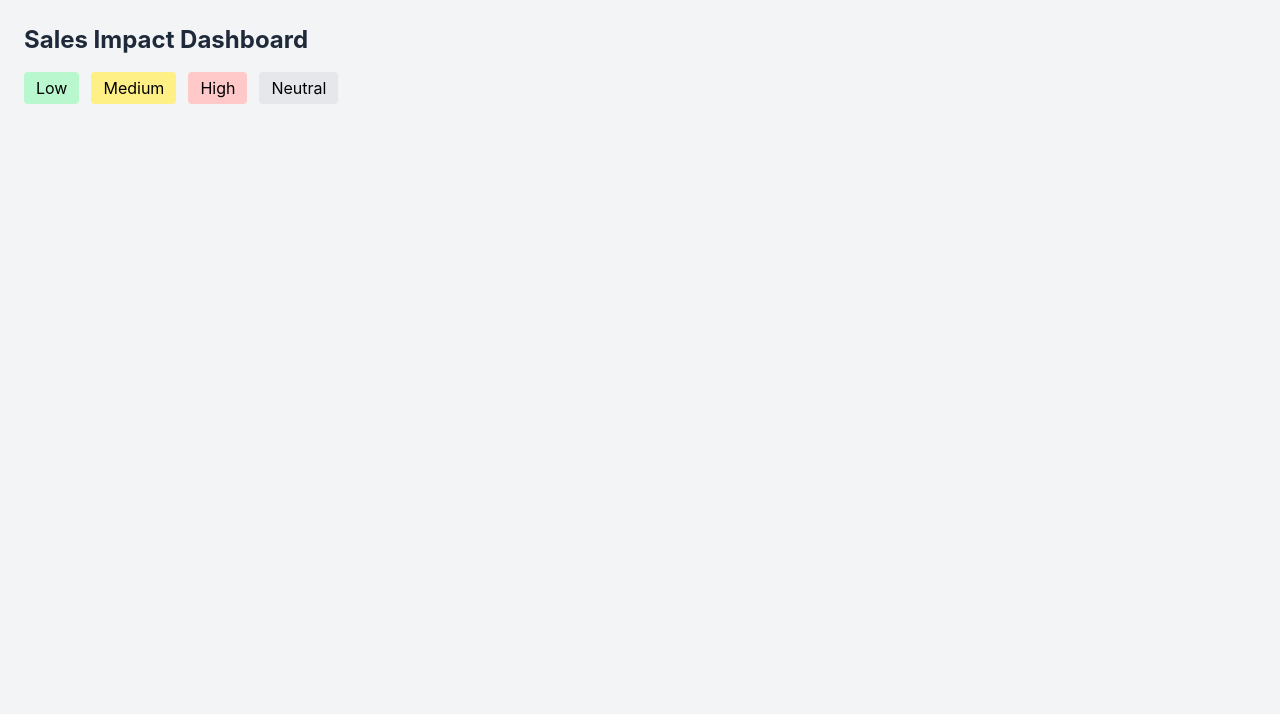
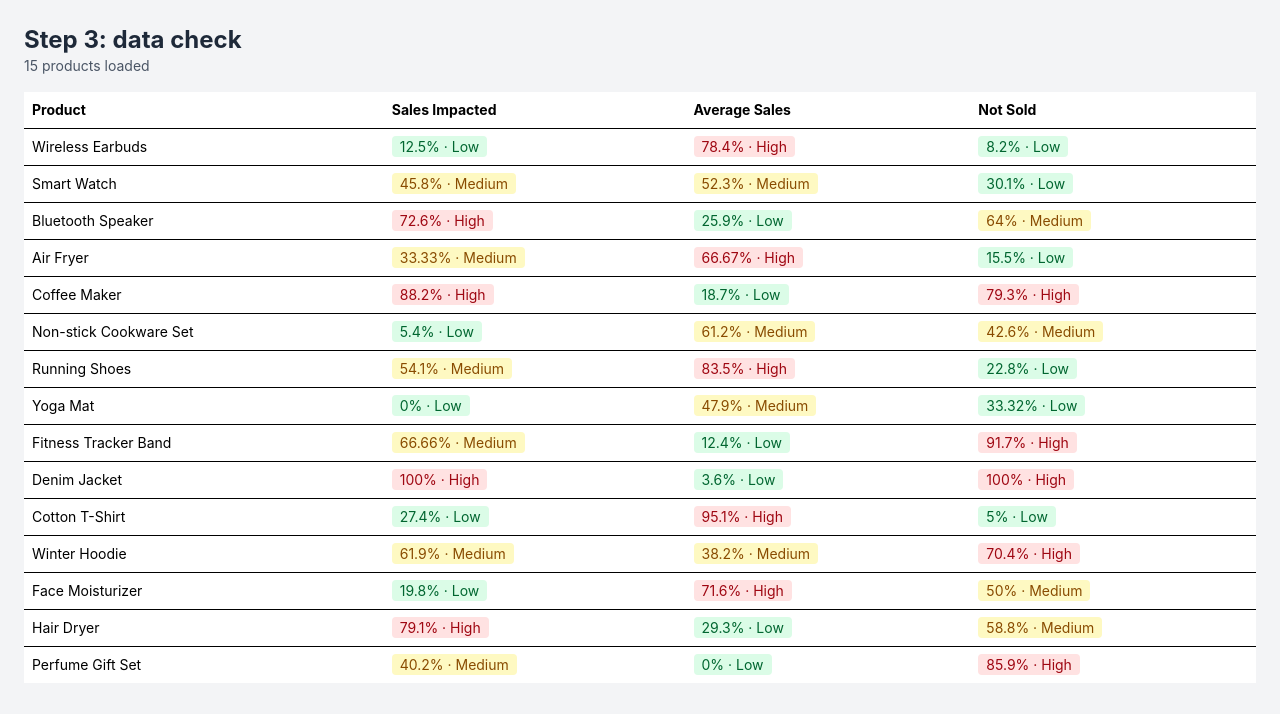
Before and after one commit to sarojsekhar/sales-impact-dashboard, a React (Vite) app: page / in a window 1280 px wide. Shown: the top 714 px of the page. Built offline with nearby package versions, Linux system fonts and the light colour scheme.

Commit message:
Step 3: product data, metrics config, level helpers

```diff
--- a/src/App.jsx
+++ b/src/App.jsx
@@ -1,14 +1,44 @@
+import products from "./data/products.json";
+import { METRICS } from "./constants/metrics";
+import { getLevel, getLevelStyles } from "./utils/levels";
+
 function App() {
   return (
     <div className="min-h-screen bg-gray-100 p-6">
-      <h1 className="text-2xl font-bold text-gray-800">
-        Sales Impact Dashboard
-      </h1>
-      <div className="mt-4 flex gap-3">
-        <span className="rounded bg-green-200 px-3 py-1">Low</span>
-        <span className="rounded bg-yellow-200 px-3 py-1">Medium</span>
-        <span className="rounded bg-red-200 px-3 py-1">High</span>
-        <span className="rounded bg-gray-200 px-3 py-1">Neutral</span>
+      <h1 className="text-2xl font-bold text-gray-800">Step 3: data check</h1>
+      <p className="text-sm text-gray-600">{products.length} products loaded</p>
+
+      <div className="mt-4 overflow-x-auto">
+        <table className="w-full bg-white text-sm">
+          <thead>
+            <tr>
+              <th className="p-2 text-left">Product</th>
+              {METRICS.map((metric) => (
+                <th key={metric.key} className="p-2 text-left">
+                  {metric.label}
+                </th>
+              ))}
+            </tr>
+          </thead>
+          <tbody>
+            {products.map((product) => (
+              <tr key={product.id} className="border-t">
+                <td className="p-2">{product.name}</td>
+                {METRICS.map((metric) => {
+                  const value = product[metric.key];
+                  const styles = getLevelStyles(getLevel(value));
+                  return (
+                    <td key={metric.key} className="p-2">
+                      <span className={`rounded px-2 py-0.5 ${styles.badge}`}>
+                        {value}% · {styles.label}
+                      </span>
+                    </td>
+                  );
+                })}
+              </tr>
+            ))}
+          </tbody>
+        </table>
       </div>
     </div>
   );
--- /dev/null
+++ b/src/constants/metrics.js
@@ -0,0 +1,16 @@
+// The three options shown in the right-column dropdown.
+// `key` matches the field name in products.json.
+// `label` is what the user sees.
+export const METRICS = [
+  { key: "salesImpacted", label: "Sales Impacted" },
+  { key: "averageSales", label: "Average Sales" },
+  { key: "notSold", label: "Not Sold" },
+];
+
+// Shown next to each option in the dropdown, e.g. "Sales Impacted (0% – 100%)"
+export const METRIC_RANGE = "0% – 100%";
+
+// Find a metric's label from its key, e.g. "notSold" → "Not Sold"
+export function getMetricLabel(key) {
+  return METRICS.find((metric) => metric.key === key)?.label ?? "";
+}
--- /dev/null
+++ b/src/data/products.json
@@ -0,0 +1,122 @@
+[
+  {
+    "id": 1,
+    "name": "Wireless Earbuds",
+    "category": "Electronics",
+    "salesImpacted": 12.5,
+    "averageSales": 78.4,
+    "notSold": 8.2
+  },
+  {
+    "id": 2,
+    "name": "Smart Watch",
+    "category": "Electronics",
+    "salesImpacted": 45.8,
+    "averageSales": 52.3,
+    "notSold": 30.1
+  },
+  {
+    "id": 3,
+    "name": "Bluetooth Speaker",
+    "category": "Electronics",
+    "salesImpacted": 72.6,
+    "averageSales": 25.9,
+    "notSold": 64.0
+  },
+  {
+    "id": 4,
+    "name": "Air Fryer",
+    "category": "Home & Kitchen",
+    "salesImpacted": 33.33,
+    "averageSales": 66.67,
+    "notSold": 15.5
+  },
+  {
+    "id": 5,
+    "name": "Coffee Maker",
+    "category": "Home & Kitchen",
+    "salesImpacted": 88.2,
+    "averageSales": 18.7,
+    "notSold": 79.3
+  },
+  {
+    "id": 6,
+    "name": "Non-stick Cookware Set",
+    "category": "Home & Kitchen",
+    "salesImpacted": 5.4,
+    "averageSales": 61.2,
+    "notSold": 42.6
+  },
+  {
+    "id": 7,
+    "name": "Running Shoes",
+    "category": "Sports",
+    "salesImpacted": 54.1,
+    "averageSales": 83.5,
+    "notSold": 22.8
+  },
+  {
+    "id": 8,
+    "name": "Yoga Mat",
+    "category": "Sports",
+    "salesImpacted": 0,
+    "averageSales": 47.9,
+    "notSold": 33.32
+  },
+  {
+    "id": 9,
+    "name": "Fitness Tracker Band",
+    "category": "Sports",
+    "salesImpacted": 66.66,
+    "averageSales": 12.4,
+    "notSold": 91.7
+  },
+  {
+    "id": 10,
+    "name": "Denim Jacket",
+    "category": "Apparel",
+    "salesImpacted": 100,
+    "averageSales": 3.6,
+    "notSold": 100
+  },
+  {
+    "id": 11,
+    "name": "Cotton T-Shirt",
+    "category": "Apparel",
+    "salesImpacted": 27.4,
+    "averageSales": 95.1,
+    "notSold": 5.0
+  },
+  {
+    "id": 12,
+    "name": "Winter Hoodie",
+    "category": "Apparel",
+    "salesImpacted": 61.9,
+    "averageSales": 38.2,
+    "notSold": 70.4
+  },
+  {
+    "id": 13,
+    "name": "Face Moisturizer",
+    "category": "Beauty",
+    "salesImpacted": 19.8,
+    "averageSales": 71.6,
+    "notSold": 50.0
+  },
+  {
+    "id": 14,
+    "name": "Hair Dryer",
+    "category": "Beauty",
+    "salesImpacted": 79.1,
+    "averageSales": 29.3,
+    "notSold": 58.8
+  },
+  {
+    "id": 15,
+    "name": "Perfume Gift Set",
+    "category": "Beauty",
+    "salesImpacted": 40.2,
+    "averageSales": 0,
+    "notSold": 85.9
+  }
+]
--- /dev/null
+++ b/src/utils/levels.js
@@ -0,0 +1,56 @@
+// Threshold boundaries (percent)
+export const LOW_MAX = 33.33; // Low:    0     to under 33.33
+export const MEDIUM_MAX = 66.67; // Medium: 33.33 to under 66.67
+// High:   66.67 to 100
+
+// Turn a percentage into a level: "low", "medium" or "high".
+// Returns null if the value isn't a valid number.
+export function getLevel(value) {
+  if (typeof value !== "number" || Number.isNaN(value)) return null;
+  if (value < LOW_MAX) return "low";
+  if (value < MEDIUM_MAX) return "medium";
+  return "high";
+}
+
+// Full Tailwind class names for each level (see Step 2.5 for why they must be complete strings).
+export const LEVEL_STYLES = {
+  low: {
+    label: "Low",
+    range: "0% – under 33.33%",
+    card: "bg-green-200 border-green-400",
+    badge: "bg-green-100 text-green-800",
+    bar: "bg-green-500",
+    dot: "bg-green-500",
+  },
+  medium: {
+    label: "Medium",
+    range: "33.33% – under 66.67%",
+    card: "bg-yellow-200 border-yellow-400",
+    badge: "bg-yellow-100 text-yellow-800",
+    bar: "bg-yellow-500",
+    dot: "bg-yellow-500",
+  },
+  high: {
+    label: "High",
+    range: "66.67% – 100%",
+    card: "bg-red-200 border-red-400",
+    badge: "bg-red-100 text-red-800",
+    bar: "bg-red-500",
+    dot: "bg-red-500",
+  },
+};
+
+// Used when no metric is selected: the neutral gray look.
+export const NEUTRAL_STYLES = {
+  label: "None",
+  range: "",
+  card: "bg-gray-100 border-gray-200",
+  badge: "bg-gray-100 text-gray-600",
+  bar: "bg-gray-400",
+  dot: "bg-gray-400",
+};
+
+// Get the styles for a level, falling back to neutral gray.
+export function getLevelStyles(level) {
+  return LEVEL_STYLES[level] ?? NEUTRAL_STYLES;
+}
```
